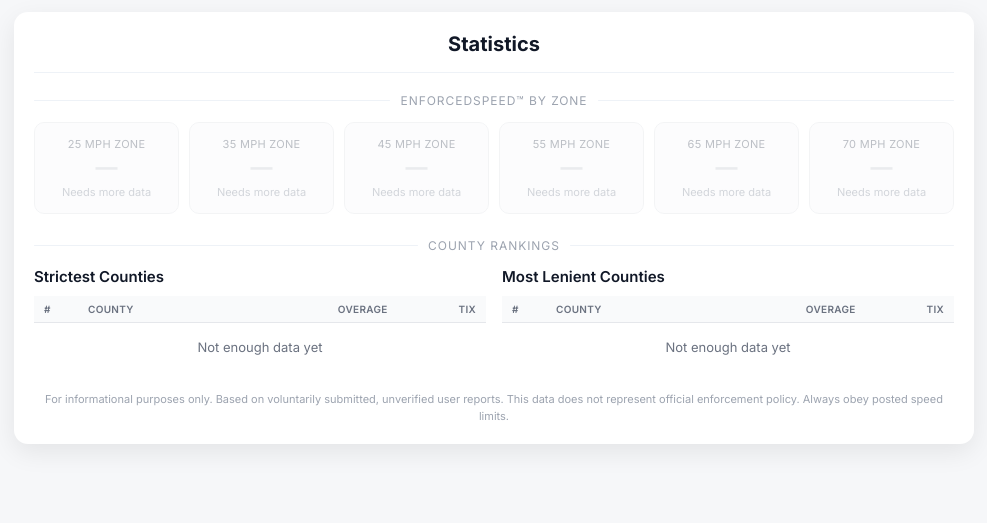
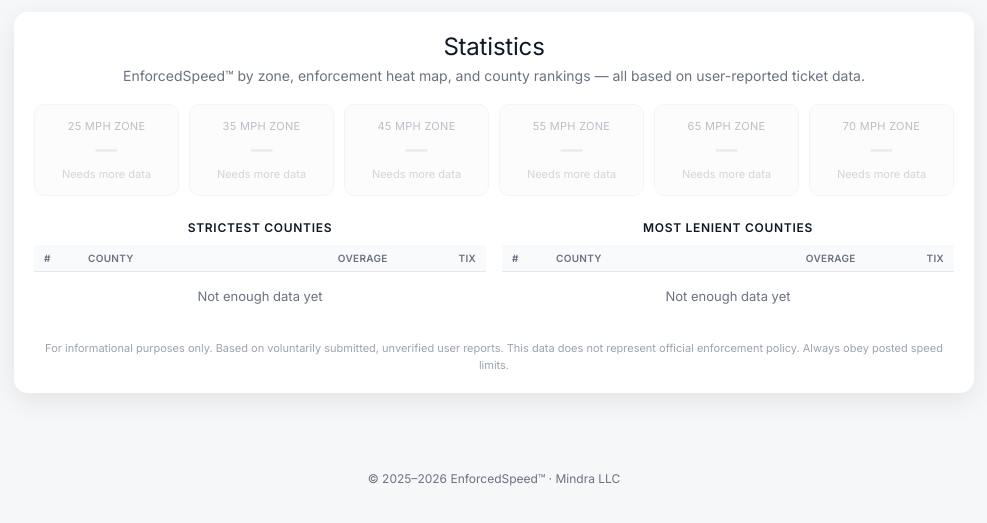
Before and after one commit to n0dr0g488/enforcedspeed, a Flask app: page /strictness in a window 1280 px wide. Shown: the part 57-580 px from the top of the page, without its empty margins (146-1133 px from the left). Run offline with Flask 3, Linux system fonts and the light colour scheme; data that the repository does not hold is empty; some libraries are stand-ins or nearby versions.

Commit message:
v628: stats page header, no dividers, unified sidebar fonts, bigger section titles

```diff
--- a/VERSION.txt
+++ b/VERSION.txt
@@ -1 +1 @@
-v627
+v628
--- a/templates/_mvp_styles.html
+++ b/templates/_mvp_styles.html
@@ -2,7 +2,7 @@
 
       body { font-family: 'Inter', system-ui, -apple-system, Segoe UI, Roboto, Arial, sans-serif; margin: 0; background: #f6f7f9; }
       input, button, select, textarea { font-family: inherit; }
-      .es-section-title { font-size:11px; font-weight:600; color:#111827; text-transform:uppercase; letter-spacing:0.7px; margin:0 0 12px; }
+      .es-section-title { font-size:12px; font-weight:600; color:#111827; text-transform:uppercase; letter-spacing:0.7px; margin:0 0 12px; }
       .es-divider-title{display:flex;align-items:center;gap:10px;margin:6px 0 2px;}
       .es-divider-title::before,.es-divider-title::after{content:"";flex:1;height:1px;background:#eef2f7;border-radius:999px;}
       .es-divider-title span{color:#9ca3af;font-size:12px;letter-spacing:.08em;text-transform:uppercase;white-space:nowrap;}
--- a/templates/following.html
+++ b/templates/following.html
@@ -6,7 +6,7 @@
   .following-page{ max-width:720px; margin:0 auto; padding:12px 16px 60px; }
 
   .following-section{ margin-bottom:18px; }
-  .following-add-title{ font-size:11px; font-weight:600; color:#111827; margin:0 0 10px; text-transform:uppercase; letter-spacing:0.7px; }
+  .following-add-title{ font-size:12px; font-weight:600; color:#111827; margin:0 0 10px; text-transform:uppercase; letter-spacing:0.7px; }
   .following-add-row{ display:flex; gap:8px; align-items:center; margin-bottom:8px; }
   .following-add-row:last-child{ margin-bottom:0; }
   .following-add-row select,
--- a/templates/profile.html
+++ b/templates/profile.html
@@ -4,7 +4,7 @@
 <style>
   .profile-section{ margin-top:20px; padding-top:18px; border-top:1px solid #f3f4f6; }
   .profile-section:first-of-type{ border-top:none; margin-top:14px; padding-top:0; }
-  .profile-section-title{ font-size:11px; font-weight:600; color:#111827; text-transform:uppercase; letter-spacing:0.7px; margin:0 0 12px; }
+  .profile-section-title{ font-size:12px; font-weight:600; color:#111827; text-transform:uppercase; letter-spacing:0.7px; margin:0 0 12px; }
 
   .prof-btn{
     display:inline-flex; align-items:center; justify-content:center;
--- a/templates/strictness.html
+++ b/templates/strictness.html
@@ -40,19 +40,19 @@
 
 <div class="stats-page">
 
-  {# Single card containing all stats sections with divider titles #}
+  {# Single card #}
   <div class="card">
     <div class="card-body">
 
-      {# Page title #}
-      <div style="text-align:center; margin-bottom:20px; padding-bottom:16px; border-bottom:1px solid #eef2f7;">
-        <div style="font-size:20px; font-weight:700; color:#111827;">Statistics</div>
+      {# Page title — matches Submit/Following format #}
+      <div style="margin-bottom:20px; text-align:center;">
+        <h1 style="margin:0;">Statistics</h1>
+        <div class="subtle" style="margin-top:6px; font-size:14px;">EnforcedSpeed™ by zone, enforcement heat map, and county rankings — all based on user-reported ticket data.</div>
       </div>
 
       {# ── EnforcedSpeed by Zone ── #}
       {% if summary and summary.enforced_speeds %}
       <div style="margin-bottom:24px;">
-        <div class="es-divider-title" style="margin-bottom:14px;"><span>EnforcedSpeed™ by Zone</span></div>
         <div class="es-speed-grid">
           {% for es in summary.enforced_speeds %}
           <div class="es-speed-card{% if not es.has_data %} no-data{% endif %}">
@@ -73,7 +73,6 @@
       {# ── Enforcement by State ── #}
       {% if summary and summary.state_stats %}
       <div style="margin-bottom:24px;">
-        <div class="es-divider-title" style="margin-bottom:14px;"><span>Enforcement by State</span></div>
         <div id="choroWrap" style="width:100%; position:relative;">
           <svg id="choroplethSvg" style="width:100%; display:block;"></svg>
           <div id="choroTooltip" style="display:none; position:fixed; z-index:100; background:rgba(0,0,0,0.78); color:#fff; padding:5px 11px; border-radius:7px; font-size:12px; font-weight:500; pointer-events:none; white-space:nowrap;"></div>
@@ -222,10 +221,9 @@
   {% endif %}
 
   {# ── County Rankings ── #}
-      <div class="es-divider-title" style="margin-bottom:14px;"><span>County Rankings</span></div>
       <div class="stats-cols">
         <div>
-          <div class="card-section-title" style="margin-bottom:10px;">Strictest Counties</div>
+          <div style="text-align:center; font-size:12px; font-weight:600; color:#111827; text-transform:uppercase; letter-spacing:0.7px; margin-bottom:10px;">Strictest Counties</div>
           <table class="stats-table">
             <thead><tr><th style="width:24px;">#</th><th>County</th><th style="text-align:right;">Overage</th><th style="text-align:right;">Tix</th></tr></thead>
             <tbody>
@@ -244,7 +242,7 @@
         </div>
 
         <div>
-          <div class="card-section-title" style="margin-bottom:10px;">Most Lenient Counties</div>
+          <div style="text-align:center; font-size:12px; font-weight:600; color:#111827; text-transform:uppercase; letter-spacing:0.7px; margin-bottom:10px;">Most Lenient Counties</div>
           <table class="stats-table">
             <thead><tr><th style="width:24px;">#</th><th>County</th><th style="text-align:right;">Overage</th><th style="text-align:right;">Tix</th></tr></thead>
             <tbody>
--- a/templates/submit_ticket.html
+++ b/templates/submit_ticket.html
@@ -92,7 +92,7 @@
 
       {# Left: Map pin #}
       <div style="padding-right:4px; margin-top:0;">
-        <div style="font-size:11px; font-weight:600; color:#111827; text-transform:uppercase; letter-spacing:0.7px; margin-bottom:4px;">Map pin</div>
+        <div style="font-size:12px; font-weight:600; color:#111827; text-transform:uppercase; letter-spacing:0.7px; margin-bottom:4px;">Map pin</div>
         <div style="font-size:12px; color:#6b7280; line-height:1.5; margin-bottom:10px; min-height:54px;">Drop a pin near where you were ticketed. Even an approximate spot helps other drivers visualize enforcement patterns in the area.</div>
         <div style="display:flex; align-items:center; gap:10px; flex-wrap:wrap;">
           <button type="button" id="togglePin" class="es-btn" style="display:inline-flex; align-items:center; gap:6px; flex-shrink:0;">
@@ -110,7 +110,7 @@
 
       {# Right: AI Ticket Photo Verification #}
       <div style="padding-left:4px; margin-top:0;">
-        <div style="font-size:11px; font-weight:600; color:#111827; text-transform:uppercase; letter-spacing:0.7px; margin-bottom:4px;">AI Ticket Photo Verification</div>
+        <div style="font-size:12px; font-weight:600; color:#111827; text-transform:uppercase; letter-spacing:0.7px; margin-bottom:4px;">AI Ticket Photo Verification</div>
         <div style="font-size:12px; color:#6b7280; line-height:1.5; margin-bottom:10px; min-height:54px;">Upload a photo of your ticket and our AI will verify the speeds. Your photo is analyzed by Google Gemini AI and never stored.</div>
         <div style="display:flex; align-items:center; gap:10px; flex-wrap:wrap;">
           <button type="button" id="photoBtn" class="es-btn" style="display:inline-flex; align-items:center; gap:6px; flex-shrink:0;">
```
Also changed, not shown: templates/home_feed.html (+6 -6 lines).
